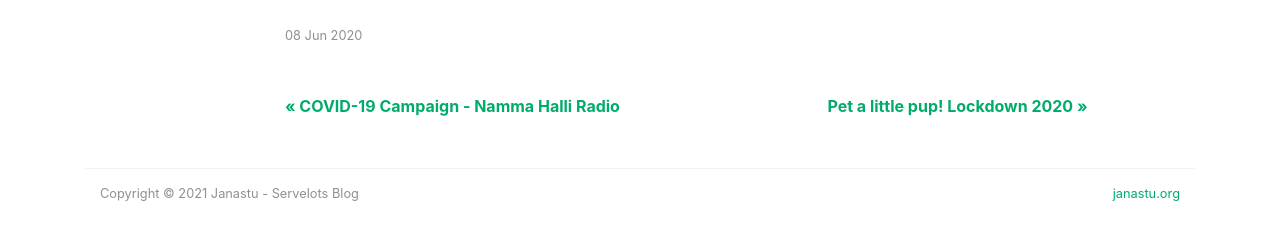
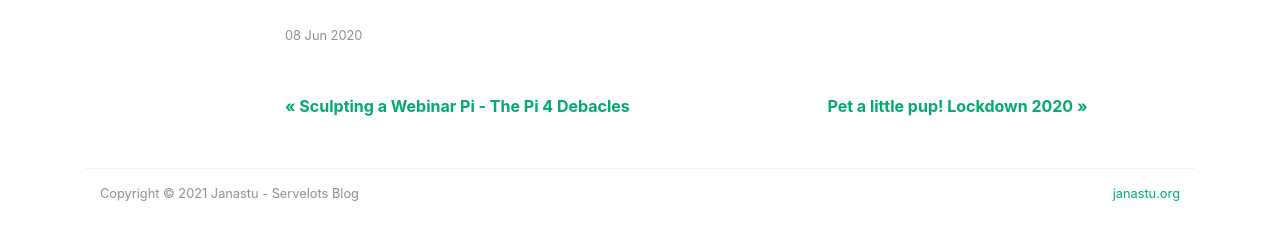
Before and after one commit to janastu/blog.janastu.org, a Jekyll site: the page built from _posts/2020-06-08-lockdown-libretalk.md, in a window 1280 px wide and 900 px high, scrolled down 4965 px. Shown: the part 623-863 px from the top of the window. Built offline with Jekyll 4.4.1, drawn with Linux system fonts in a browser that asks for light colours; nearby versions of some CDN libraries; a script that is not in the unit is left out; comment, search, counter and statistics services are not loaded; some of the changed lines change nothing that is shown.

Commit message:
Update 2020-05-14-covid-19-campaign-namma-halli-radio.md

```diff
--- a/_posts/2020-05-14-covid-19-campaign-namma-halli-radio.md
+++ b/_posts/2020-05-14-covid-19-campaign-namma-halli-radio.md
@@ -1,65 +1,81 @@
 ---
 layout: post
-title:  "COVID-19 Campaign - Namma Halli Radio"
+title:  "Sculpting a Webinar Pi - The Pi 4 Debacles"
 excerpt: "In the last one month, the mobile radio station has visited 60 villages in Tumakuru district and has reached over 25,000 people - said one  english daily"
-author: mani
+author: Sanketh, Micah and Dinesh
 featured: true
-image: https://i.imgur.com/etBlxds.jpg
+image:
 toc: false
-comments: false
+comments: true
 ---
 
-# COVID-19 Campaign - *Namma Halli Radio*
+# Sculpting a Webinar Pi - The Pi 4 Debacles
 
-*Our Village Radio* ("Namma Halli Radio"); *And it is our radio* ("namdu1radio"); *Our School Radio* ("Namma School Radio")
+This is a semi-sarcastic take on producers of technology and their assumptions - one specifically. Sarcasm-anger will be marked in italics.
+> *Like that's all it takes to fix this hot mess*.
+>
+As we argued in our article for **[A case for a Webinar Pi](https://blog.janastu.org/a-case-for-a-webinar-pi/)** - the need for a community-based local device was becoming evident to us. We needed a general purpose computer that was configured and designed for the local context. These general themes started to come from our recent project in Mirzapur, where we worked in collaboration with young girls and women to build capabilities that could lead to a local creative gig economy. During the course of the project, the specific needs that became apparent were:
+- a local device installed on site - physical site
+- can be used by many people - community use
+- access from Bengaluru - for tech support
+- processing power that allows for creative production - music, sound, film and picture editing
+- it should be friendly to users that would encounter such a device for the first time
+- WiFi support so that we can connect through the mobile data network - smartphone hotspot
+- locally available and repairable peripherals
+- making it independant from grid power
+- audio-visual communications so as to nurture systems of care and collaboration not obstructed by the boundaries of "literacy"
 
-> ### Travelling radio has villagers tuning in for Covid-19 news
-> In the last one month, the mobile radio station has visited 60 villages in Tumakuru district and has reached over 25,000 people - said one  english daily, [Deccan herald on 08th May](https://www.deccanherald.com/special-features/travelling-radio-has-villagers-tuning-in-for-covid-19-news-835261.html)
 
-![](https://i.imgur.com/etBlxds.jpg)
+Due to lockdown, the situation on the ground changed where we had to address the need of the girls that we are working with to attend online classes. Our device now had to accommodate webinars. Aamne Saamne Pi (ASPi - a webinar device built on the Raspberry Pi) was conceptualised for collectives and groups of college-going girls who have not been able to continue their vocational education and schooling because of the ongoing pandemic. This is a substantial contribution to edu-tech as it seeks to address the problems of connectivity and schooling faced by most of the households in the country.
 
-*Namma Halli Radio, [Namdu 1 Radio](https://www.namdu1radio.com/)* is a platform to Express yourself. With main focus on vernacular local languages and dialects. School students and volunteers help with designing, recording, editing the audio programmes. Then we share this information through public announcements in all the villages.
-
-The main focus of the radio programmes are,
-* How to contain the spread of the infection ( maintaining personal hygiene, social distancing at the public places and by staying at home during lockdown)
-* Help combat mis-information
-* Create educated awareness
-* Public talks (invite experts from various fields to share their story in lockdown and spark a conversation)
-* Encourage students to broadcast from home.
-
-![](https://i.imgur.com/yhSVMYa.jpg)
+Generally, before we choose a device or technology to work with, we wait for it to mature. Our resources are frugal and we walk a fine line between experimenting and implementing. However, by placing our hopes in the promise of the "inclusive" design of the Pi4 and forced by the urgency of the lockdown, we started working with it as soon as it launched. The Raspberry Pi Foundation is *the Open-Source Foundation with a community of tinkerers* and we hoped that the community forums would give us the support we needed. Little did we know the loneliness, self-doubt and constant sense of colonial gaslighting that would await us during this journey. It seemed like only we were facing these problems.
 
 
 
-Girish NP, a media enthusiast, created Namma Halli Radio in Tumakuru district, to focus on primary education. The last few years [Janastu](https://janastu.org/) has encouraged Girish to pursue his vision through various grant programs supported by [Development Alternatives (DA)](https://www.devalt.org/), [Rotary Dist 3190](http://www.rotary-3190.org/), [Association for Progressive Communications (APC)](https://www.apc.org/).
+
+![](https://i.imgur.com/7SXWJye.jpg)
+*Raspberry Pi 4 Tech Specs but after a Truth Serum*
+
+Each issue we faced brought up one more obstacle to getting a cheap device out onto the field. *The most crippling questions we had, however, were:*
+
+## *How do I turn this on?*
+
+The most frustrating thing about the Pi 4 is that thunderbolt symbol that shows on the screen. This happens whenever the microcomputer has inadequate power as a supply. Most often, it was an issue of low amperage. The Pi requires a 5V 3A power supply. To use it in a remote location we needed to account for the lack of consistency in power supply. The power had to be given from a stable power source like a battery or a powerbank.
+
+The Arduino could accomodate a 12V 1A battery. If the Pi 4 was designed in that way, it would have made this effort a lot more easier. With all the newer peripherals, it is natural that the board would need a higher supply. But with just a USB C-type power adapter and no thought for higher wattage options. Lead-acid batteries are more ubiquitous than power from the grid in rural locations. Lead acid batteries would also have been helpful in integrating the ASPi with solar power.
+
+We were then forced to look for suitable powerbanks that outputs 5V 3A. These were extremely hard to find. Even when we did find some, the thunderbolt symbol would pop up and show that there was a low voltage supply to the Pi. The official power adapter would also give us the same issues. The much more difficult problem was that it was driving up the costs of the device. With each new problem that the Pi gave us, the costs rose and deploying it in a remote location became that much harder.
+
+> not any usb cable could power it up. some eia cable only. their solution was to buy their cable
+
+## *Why try the WiFi*
+India has a lot of landscapes where the network connectors are few and far in between. The spaces for populations to function and live in are also much more spread out. In these places, the network coverage is much more limited. *How do we bring a device that functions amazingly well as a self-jammer to any of these locations?*. The Pi 4 has interference issues relating to its USB ports (power, audio), HDMI ports (display) and WiFi. This kind of interference is crippling because of how many functions it disrupts. The worst affected among these in our case was the HDMI display, the WiFi would not work if the display was connected.And lo! The Wifi would come back on after the HDMI was disconnected. *We don't understand how it passed the FCCI certifications with such a big flaw.* The device would only connect to a WiFi signal reliably when the strength is above -60 dB. This means that the Pi 4 is only meant for those with a strong signal. We also couldn't find documentation for this issue in any of the more visible forums. *How do they still claim the use of RPi 4 outside their typical urban user and their typical settings?*
+
+## Other Issues -
+### *Raspberry Pi or Egg Fry*
+The Pi 4 also had so many other issues. The processor heated up to a point that it would become unusable in hotter climes. We had to install a heatsink and even then it was difficult.
+
+### *Who stole our cameras?*
+We also needed to make the camera separable so that it would be conducive to use by multiple people at the time and for show and tell needs. This separate camera acquisition was made especially difficult by the whole stock of cheaper cameras being sold out. We suspect that this has something to do with urban *tinkerers* in the lockdown.
+
+### *Micro-HDMI but Macroheadaches*
+The micro-HDMI ports have been used for the display. These peripherals are not available in the locations that the ASPi was supposed to be deployed in. Further, the slots are so close to each other that mHDMI to HDMI adapters would not even fit. Adaptors also make the device heavy and can easily damage the port. How would repair or replacement work in those settings?
+
+For all its '*Community*', the Raspberry Pi 4 still holds its Eurocentric design over our heads without talking about their flaws, caveats, exceptions. The design makes it clear what its assumptions are:
+1. *Power is ubiquitously available and can be sourced through a plug and USB cable anywhere, therefore, there is no need of providing any other alternative*
+2. *So what if weak Wifi is jammed by the HDMI and USB3 ports, everyone has good strong wifi signal, generally*
+3. *Use of emerging peripherals without a thought of what compatibilities it would break in non-western countries is not reckless*
+4. *It will be set up in safe, indoor, urban settings, where replacement if not repair is immediately possible*
+
+In order to make technology accessible, you must foster transperency and care. When tinkerers from non-western markets pick up the device, they are expected to dig through walls of forum text written in what might be their third or fourth language. Problems that would be known by the Foundation's development team become *obscure obtuse references to indirect issues in the 234th page of a feuding forum*.
 
 
-![](https://i.imgur.com/QXdKbQq.jpg)
+Is it not much simpler for the "Foundation" itself to discuss these issues and make it available in multiple-media formats? [Janastu](https://janastu.org) has, for the last decade, been trying to build tools that can help bypass levels of literacy through renarrative tools. We understand the effort involved and we would be glad to help if only you would try.
 
+We had looked at The Pi 3 for this implementation as well. It was interesting as a microcomputer to use in this way but lacked the RAM for any intensive storytelling applications. This was important for us as we wanted to use the Webinar Pi in the context of digital literacy projects in remote locations. We needed more RAM for these audio-visual applications. We would have just been happier with the Pi3 with more RAM.
 
+A claim of making hardware accessible doesn't just mean that you put out the design and specs into the public domain. Why can you not be open about your flaws as well? Why curate your public image if you deem yourself a foundation with community tinkering at its heart? Is it so hard to talk about the issues of localisation in a truly holistic way. The Pi 4 needs a lot more to function when put outside the four walls it was designed in. Why not acknowledge that labour and support this process of adaptation and reconfiguration?
 
-In view of the on-going pandemic of **Coronavirus disease (COVID-19)**, Girish in Collaboration with Red Cross society reached out to the Tumakuru District administration to obtain necessary permissions to get going with the Covid-19 awareness reach out programme. The mobile Radio Van moves through the rural areas of Tumakuru district along with the team, Development consultants Dr G Achuth; Dr Sheela; social activist Gopikrishna; driver Manjanna; and Red Cross volunteer Panchaksharaiah; announcing Government orders and updates and also collecting stories from the field.
+As an organisation working in community-based technology for 20+ years, often on very frugal resources, we have learnt a few things about choosing technology to suit our needs. We work with small contexts and resources. Experimentation with new devices and technologies too fast give us only pain. Our rate of adoption is therefore much slower than the market, so as to be sure that we have developed the capabilities needed to handle the new challenges. Well-intended advice from our friends to use different microcomputer packages, unfortunately, was something we couldn't afford. Unfamiliarity to technology, linguistic barriers that barricade the rhizomatic growth of these networks and frugal fragile movements is the reality of our work.
 
-👉 Listen to the [interviews](https://files.janastu.org/s/KbGd5RJGswsNna5?path=%2FAudios) and to see some [images](https://files.janastu.org/s/KbGd5RJGswsNna5?path=%2FImages) view all of our COVID-19 content here: [bit.ly/covid19-campaign-nhr](https://bit.ly/covid19-campaign-nhr)
-
-Banner from namdu1radio [http://j.mp/n1radio-corona](http://j.mp/n1radio-corona) page:
-![](https://static.wixstatic.com/media/4f0012_39bf69cece83410483d298d35b4ea3f1~mv2.jpg/v1/fill/w_1280,h_1280,q_85,usm_0.66_1.00_0.01/4f0012_39bf69cece83410483d298d35b4ea3f1~mv2_mscwdt.jpg)
-
-![]()
-## Links and references
-* [TVS school children doing covid19 campaign on  Namma School Radio from their home ](https://www.namdu1radio.com/tvs-school-radio)
-* [j.mp/n1radio-corona](https://j.mp/n1radio-corona)
-* [Meet the man who's getting government school kids in rural Karnataka to run their own radio shows](https://www.edexlive.com/people/2019/sep/25/say-hello-to-namma-young-rjs-through-namma-halli-community-radio-in-durgadahalli-8375.html)
-* [Video of Community Radio and Bamboo tower setup](https://tbdinesh-drive.mycozy.cloud/public?sharecode=B2nbAR3rnn6f) at Garkiyur/Karikkaiyur village near Kotagiri, TN
-* [j.mp/janastu-mesh](https://j.mp/janastu-mesh) or [iruway.janastu.org](https://iruway.janastu.org)
-* [Gram Marg: Enabling Rural India Digitally](http://sarbanibelur.blogspot.com/2019/07/enabling-community-participation-of.html)
-* [Enabling community participation of young girls and women: Janastu community mesh radio network](https://www.apc.org/en/blog/enabling-community-participation-young-girls-and-women-janastu-community-mesh-radio-network)
-* [Community networks learning grant initiatives](http://asorcom.net/community-networks-learning-grant-initiatives/)
-* [Weaving a community together – from grassroots to tech](https://www.apc.org/en/blog/weaving-community-together-grassroots-tech)
-* [www.prajavani.net/educationcareer/education/its-nam-school-radio-665055.html](https://www.prajavani.net/educationcareer/education/its-nam-school-radio-665055.html)
-* [WEAVING A COMMUNITY TOGETHER – by Gayatri Ganju](https://www.genderit.org/feminist-talk/weaving-community-together-grassroots-tech)
-* [A radio station for the kids, by the kids](https://www.newindianexpress.com/thesundaystandard/2018/nov/18/a-radio-station-for-the-kids-by-the-kids-1899792.html)
-* [W4P Suno Suno / Heeli Keeli - Vocal for Local] [j.mp/JanastuW4Pmay2020](https://j.mp/JanastuW4Pmay2020)
-* [This document] [j.mp/CovidMobileRadio](https://j.mp/CovidMobileRadio)
-
----
+Adopting the Pi 4 was a mistake that cost us a lot of money, trust and 4 months of our time.
```
